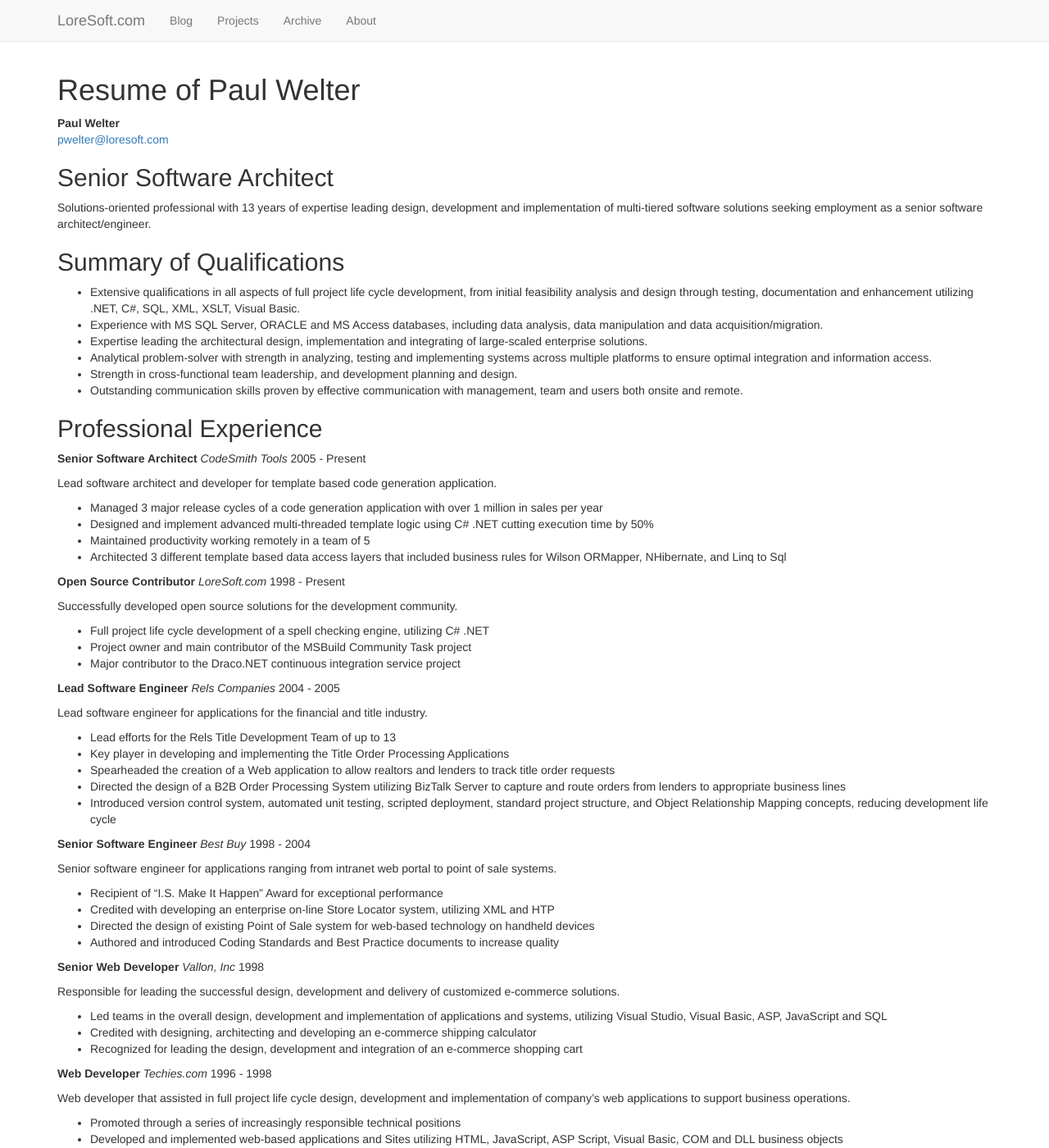
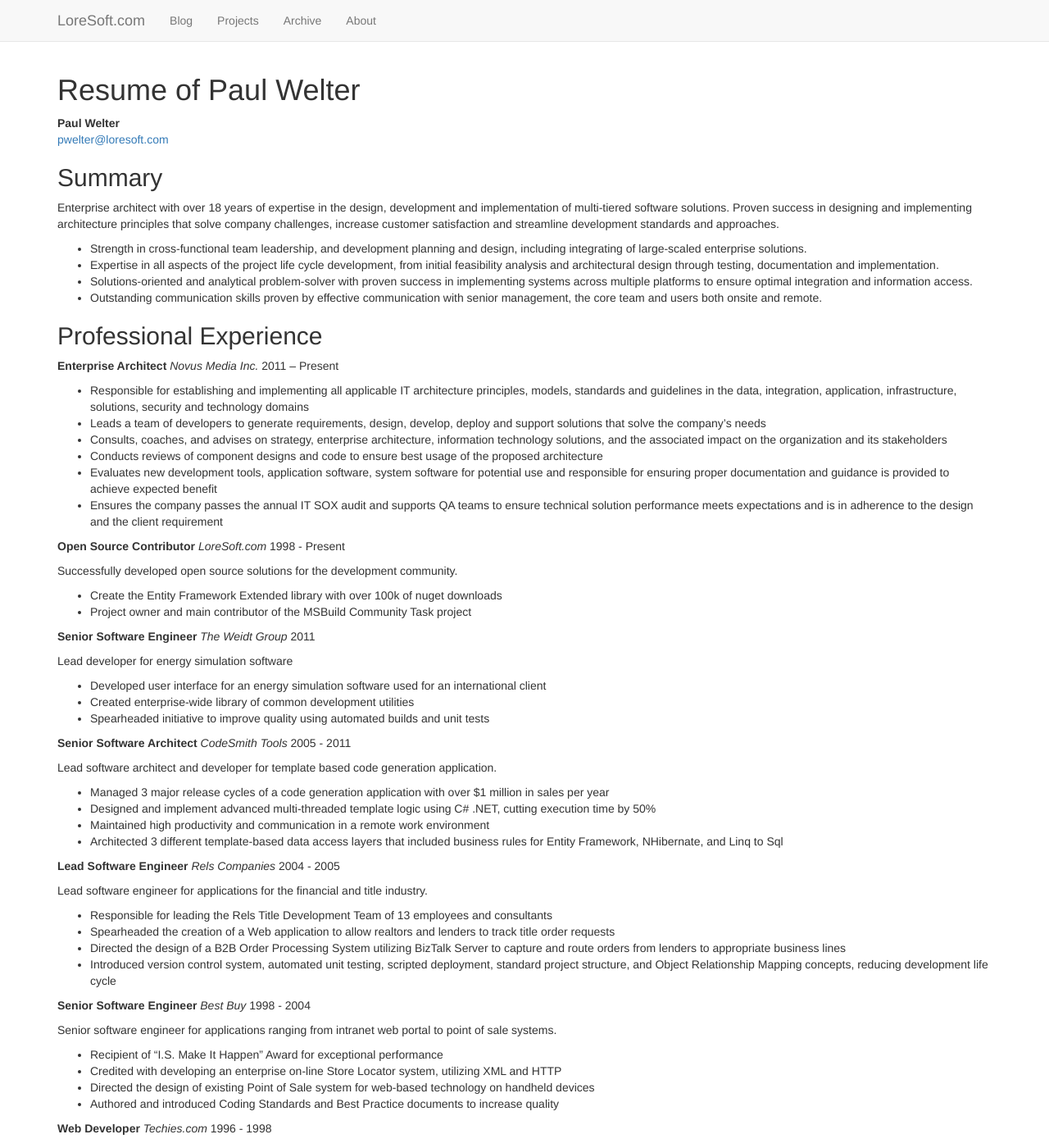
Before and after one commit to loresoft/loresoft.github.io, a Jekyll site: the page built from resume/index.md, in a window 1280 px wide and 1400 px high. Shown: the whole window at 82% size. Built offline with Jekyll 4.4.1, drawn with Linux system fonts in a browser that asks for light colours; nearby versions of some CDN libraries; Markdown is read by kramdown in place of the engine named in the settings; some of the changed text lies outside the part shown.

```diff
--- a/resume/index.md
+++ b/resume/index.md
@@ -6,86 +6,86 @@ title: Resume of Paul Welter
 **Paul Welter**
 [pwelter@loresoft.com](mailto:pwelter@loresoft.com)
 
-## Senior Software Architect ##
+## Summary
 
-Solutions-oriented professional with 13 years of expertise leading design, development and implementation of multi-tiered software solutions seeking employment as a senior software architect/engineer.
+Enterprise architect with over 18 years of expertise in the design, development and implementation of multi-tiered software solutions. Proven success in designing and implementing architecture principles that solve company challenges, increase customer satisfaction and streamline development standards and approaches.
 
-## Summary of Qualifications ##
+* Strength in cross-functional team leadership, and development planning and design, including integrating of large-scaled enterprise solutions.
+* Expertise in all aspects of the project life cycle development, from initial feasibility analysis and architectural design through testing, documentation and implementation.
+* Solutions-oriented and analytical problem-solver with proven success in implementing systems across multiple platforms to ensure optimal integration and information access.
+* Outstanding communication skills proven by effective communication with senior management, the core team and users both onsite and remote.
 
-*   Extensive qualifications in all aspects of full project life cycle development, from initial feasibility analysis and design through testing, documentation and enhancement utilizing .NET, C#, SQL, XML, XSLT, Visual Basic.
-*   Experience with MS SQL Server, ORACLE and MS Access databases, including data analysis, data manipulation and data acquisition/migration.
-*   Expertise leading the architectural design, implementation and integrating of large-scaled enterprise solutions.
-*   Analytical problem-solver with strength in analyzing, testing and implementing systems across multiple platforms to ensure optimal integration and information access.
-*   Strength in cross-functional team leadership, and development planning and design.
-*   Outstanding communication skills proven by effective communication with management, team and users both onsite and remote.
+## Professional Experience
 
-## Professional Experience ##
+**Enterprise Architect** *Novus Media Inc.* 2011 – Present
 
-**Senior Software Architect** *CodeSmith Tools* 2005 - Present
-
-Lead software architect and developer for template based code generation application.
-
-*   Managed 3 major release cycles of a code generation application with over 1 million in sales per year
-*   Designed and implement advanced multi-threaded template logic using C# .NET cutting execution time by 50%
-*   Maintained productivity working remotely in a team of 5
-*   Architected 3 different template based data access layers that included business rules for Wilson ORMapper, NHibernate, and Linq to Sql
+* Responsible for establishing and implementing all applicable IT architecture principles, models, standards and guidelines in the data, integration, application, infrastructure, solutions, security and technology domains
+* Leads a team of developers to generate requirements, design, develop, deploy and support solutions that solve the company's needs
+* Consults, coaches, and advises on strategy, enterprise architecture, information technology solutions, and the associated impact on the organization and its stakeholders
+* Conducts reviews of component designs and code to ensure best usage of the proposed architecture
+* Evaluates new development tools, application software, system software for potential use and responsible for ensuring proper documentation and guidance is provided to achieve expected benefit
+* Ensures the company passes the annual IT SOX audit and supports QA teams to ensure technical solution performance meets expectations and is in adherence to the design and the client requirement
 
 **Open Source Contributor** *LoreSoft.com* 1998 - Present
 
 Successfully developed open source solutions for the development community.
 
-*   Full project life cycle development of a spell checking engine, utilizing C# .NET
-*   Project owner and main contributor of the MSBuild Community Task project
-*   Major contributor to the Draco.NET continuous integration service project
+* Create the Entity Framework Extended library with over 100k of nuget downloads
+* Project owner and main contributor of the MSBuild Community Task project
+
+**Senior Software Engineer** *The Weidt Group* 2011
+
+Lead developer for energy simulation software
+
+* Developed user interface for an energy simulation software used for an international client
+* Created enterprise-wide library of common development utilities
+* Spearheaded initiative to improve quality using automated builds and unit tests
+
+**Senior Software Architect** *CodeSmith Tools* 2005 - 2011
+
+Lead software architect and developer for template based code generation application.
+
+* Managed 3 major release cycles of a code generation application with over $1 million in sales per year
+* Designed and implement advanced multi-threaded template logic using C# .NET, cutting execution time by 50%
+* Maintained high productivity and communication in a remote work environment
+* Architected 3 different template-based data access layers that included business rules for Entity Framework, NHibernate, and Linq to Sql
 
 **Lead Software Engineer** *Rels Companies* 2004 - 2005
 
 Lead software engineer for applications for the financial and title industry.
 
-*   Lead efforts for the Rels Title Development Team of up to 13
-*   Key player in developing and implementing the Title Order Processing Applications
-*   Spearheaded the creation of a Web application to allow realtors and lenders to track title order requests
-*   Directed the design of a B2B Order Processing System utilizing BizTalk Server to capture and route orders from lenders to appropriate business lines
-*   Introduced version control system, automated unit testing, scripted deployment, standard project structure, and Object Relationship Mapping concepts, reducing development life cycle
+* Responsible for leading the Rels Title Development Team of 13 employees and consultants
+* Spearheaded the creation of a Web application to allow realtors and lenders to track title order requests
+* Directed the design of a B2B Order Processing System utilizing BizTalk Server to capture and route orders from lenders to appropriate business lines
+* Introduced version control system, automated unit testing, scripted deployment, standard project structure, and Object Relationship Mapping concepts, reducing development life cycle
 
 **Senior Software Engineer** *Best Buy* 1998 - 2004
 
 Senior software engineer for applications ranging from intranet web portal to point of sale systems.
 
-*   Recipient of "I.S. Make It Happen" Award for exceptional performance
-*   Credited with developing an enterprise on-line Store Locator system, utilizing XML and HTP
-*   Directed the design of existing Point of Sale system for web-based technology on handheld devices
-*   Authored and introduced Coding Standards and Best Practice documents to increase quality
-
-**Senior Web Developer** *Vallon, Inc* 1998
-
-Responsible for leading the successful design, development and delivery of customized e-commerce solutions.
-
-*   Led teams in the overall design, development and implementation of applications and systems, utilizing Visual Studio, Visual Basic, ASP, JavaScript and SQL
-*   Credited with designing, architecting and developing an e-commerce shipping calculator
-*   Recognized for leading the design, development and integration of an e-commerce shopping cart
+* Recipient of "I.S. Make It Happen" Award for exceptional performance
+* Credited with developing an enterprise on-line Store Locator system, utilizing XML and HTTP
+* Directed the design of existing Point of Sale system for web-based technology on handheld devices
+* Authored and introduced Coding Standards and Best Practice documents to increase quality
 
 **Web Developer** *Techies.com* 1996 - 1998
 
-Web developer that assisted in full project life cycle design, development and implementation of company’s web applications to support business operations.
+Software web developer for the company's business operations web applications. Designed, developed and implemented web-based applications and sites utilizing HTML, JavaScript, ASP Script, Visual Basic, COM and DLL business objects.
 
-*   Promoted through a series of increasingly responsible technical positions
-*   Developed and implemented web-based applications and Sites utilizing HTML, JavaScript, ASP Script, Visual Basic, COM and DLL business objects
+## Technical Proficiency
 
-## Technical Proficiency ##
-
-**Languages &amp; Software:**
-C#, .NET, SQL, ASP.NET, HTML, JavaScript, MS Visual Basic, XML, XSL/XSLT
+**Languages & Software:**
+C#, .NET, SQL, ASP.NET, MVC, HTML, CSS, JavaScript, jQuery, AngularJS, Knockout
 
 **Databases:**
-MS SQL Server, ORACLE, MS Access
+MS SQL Server, ORACLE, MongoDB
 
-## Volunteer Experience ##
+## Volunteer Experience
 
 **Volunteer Firefighter** *Eden Prairie Fire Department* 2007 - Present
 
-Active volunteer in community with the duty of providing medical care to the sick and injured, and preservation of life and property through fire suppression.
+Active volunteer in the community with the responsibility of providing medical care to the sick and injured, and preservation of life and property through fire suppression.
 
-## Education/Training ##
+## Education/Training
 
 **Associates of Applied Science Degree in Multimedia Design** *School of Communication Arts* 1995
```
Also changed, not shown: _posts/2015-02-03-FluentCommand-Fluent-Wrapper-for-DbCommand.md (added, +107 -0 lines).
